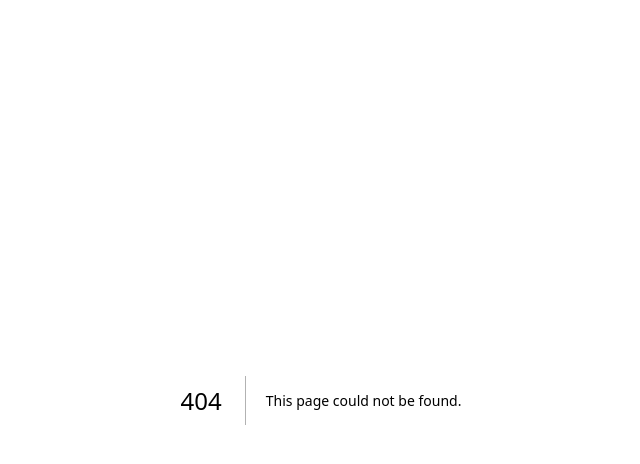
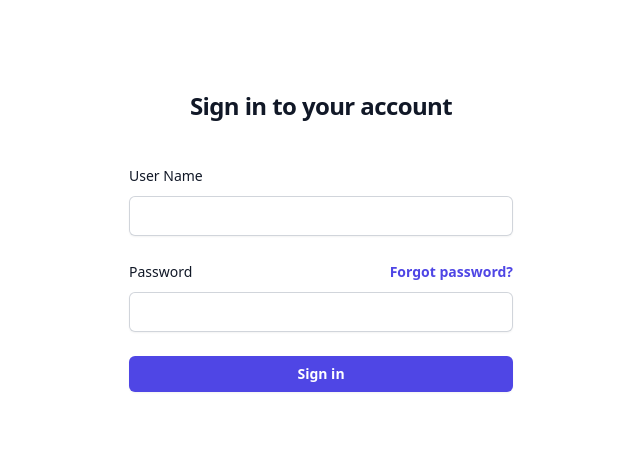
Before and after one commit to CEPHAL0/AgriMarket-Nepal, a Next.js app in the folder client/: page /login in a window 1280 px wide. Before the commit this address had no page. Shown: the top 464 px of the page, without its empty margins (319-959 px from the left). Built offline with nearby package versions, Linux system fonts and the light colour scheme.

Commit message:
feat: login page create

```diff
--- a/client/app/comsumables/page.tsx
+++ b/client/app/comsumables/page.tsx
@@ -2,9 +2,11 @@
 import React from 'react'
 
 type Consumable = {
-  name: string
-  type: string
-  image_path: string
+  consumable_id: number
+  user_id: number
+  price: number
+  district_id: number
+  quantity: number
   id: number
   created_at: string
   updated_at: string
@@ -17,13 +19,13 @@
   return (
     <div className="w-11/12 mx-auto">
       <div className="grid grid-cols-4 gap-3 p-5">
-        {data.map((item) => (
+        {/* {data.map((item) => (
           <VegitableCard
             key={item.id}
             image={item.image_path}
             alt={item.name}
           />
-        ))}
+        ))} */}
         <VegitableCard image="/vegitable.webp" alt="vegitable" />
         <VegitableCard image="/vegitable.webp" alt="vegitable" />
         <VegitableCard image="/vegitable.webp" alt="vegitable" />
@@ -35,10 +37,11 @@
 }
 
 async function getServerSideProps() {
-  const res = await fetch(process.env.API_URL + '/consumables', {
+  const res = await fetch(process.env.API_URL + '/consumableLisitings', {
     method: 'GET',
     headers: {
-      'Content-Type': 'application/json'
+      'Content-Type': 'application/json',
+      authorization: `Bearer eyJhbGciOiJIUzI1NiIsInR5cCI6IkpXVCJ9.eyJ1c2VyX2lkIjoxLCJleHBpcmUiOiIyMDI0LTA0LTIxIDIyOjM0OjIwIn0.imtzlwIRtk5YSqVTG6aHznmcRpM0WWy6rvIbQQLrgJU`
     }
   })
   if (!res.ok) {
--- /dev/null
+++ b/client/app/login/page.tsx
@@ -0,0 +1,92 @@
+'use client'
+
+import React, { useState } from 'react'
+
+const Login = () => {
+  const [password, setPassword] = useState<string>()
+  const [username, setUsername] = useState<string>()
+
+  const handleSubmit = async (e: React.FormEvent) => {
+    try {
+      e.preventDefault()
+      const response = await fetch(`${process.env.NEXT_PUBLIC_API_URL}/login`, {
+        method: 'POST',
+        headers: {
+          'Content-Type': 'application/json'
+        },
+        body: JSON.stringify({ username, password })
+      })
+      const data = await response.json()
+      console.log(data)
+      console.log('submit')
+    } catch (err) {
+      console.log(err)
+    }
+  }
+  return (
+    <div className="flex min-h-full flex-col justify-center px-6 py-12 lg:px-8">
+      <div className="sm:mx-auto sm:w-full sm:max-w-sm">
+        <h2 className="mt-10 text-center text-2xl font-bold leading-9 tracking-tight text-gray-900">
+          Sign in to your account
+        </h2>
+      </div>
+
+      <div className="mt-10 sm:mx-auto sm:w-full sm:max-w-sm">
+        <form className="space-y-6" onSubmit={(e) => handleSubmit(e)}>
+          <div>
+            <label className="block text-sm font-medium leading-6 text-gray-900">
+              User Name
+            </label>
+            <div className="mt-2">
+              <input
+                id="username"
+                name="username"
+                type="text"
+                required
+                className="block w-full rounded-md border-0 p-2 text-gray-900 shadow-sm ring-1 ring-inset ring-gray-300 placeholder:text-gray-400 focus:ring-2 focus:ring-inset focus:ring-indigo-600 sm:text-sm sm:leading-6"
+                onChange={(e) => setUsername(e.target.value)}
+              />
+            </div>
+          </div>
+
+          <div>
+            <div className="flex items-center justify-between">
+              <label className="block text-sm font-medium leading-6 text-gray-900">
+                Password
+              </label>
+              <div className="text-sm">
+                <a
+                  href="#"
+                  className="font-semibold text-indigo-600 hover:text-indigo-500"
+                >
+                  Forgot password?
+                </a>
+              </div>
+            </div>
+            <div className="mt-2">
+              <input
+                id="password"
+                name="password"
+                type="password"
+                required
+                className="block w-full rounded-md border-0 p-2 text-gray-900 shadow-sm ring-1 ring-inset ring-gray-300 placeholder:text-gray-400 focus:ring-2 focus:ring-inset focus:ring-indigo-600 sm:text-sm sm:leading-6"
+                onChange={(e) => setPassword(e.target.value)}
+              />
+            </div>
+          </div>
+
+          <div>
+            <button
+              type="submit"
+              className="flex w-full justify-center rounded-md bg-indigo-600 px-3 py-1.5 text-sm font-semibold leading-6 text-white shadow-sm hover:bg-indigo-500 focus-visible:outline focus-visible:outline-2 focus-visible:outline-offset-2 focus-visible:outline-indigo-600"
+            >
+              Sign in
+            </button>
+          </div>
+        </form>
+      </div>
+    </div>
+  )
+}
+
+export default Login
--- /dev/null
+++ b/client/guards/auth-guard.tsx
@@ -0,0 +1,3 @@
+// export const AuthGuard = ({ children }) => {
+
+// }
```
